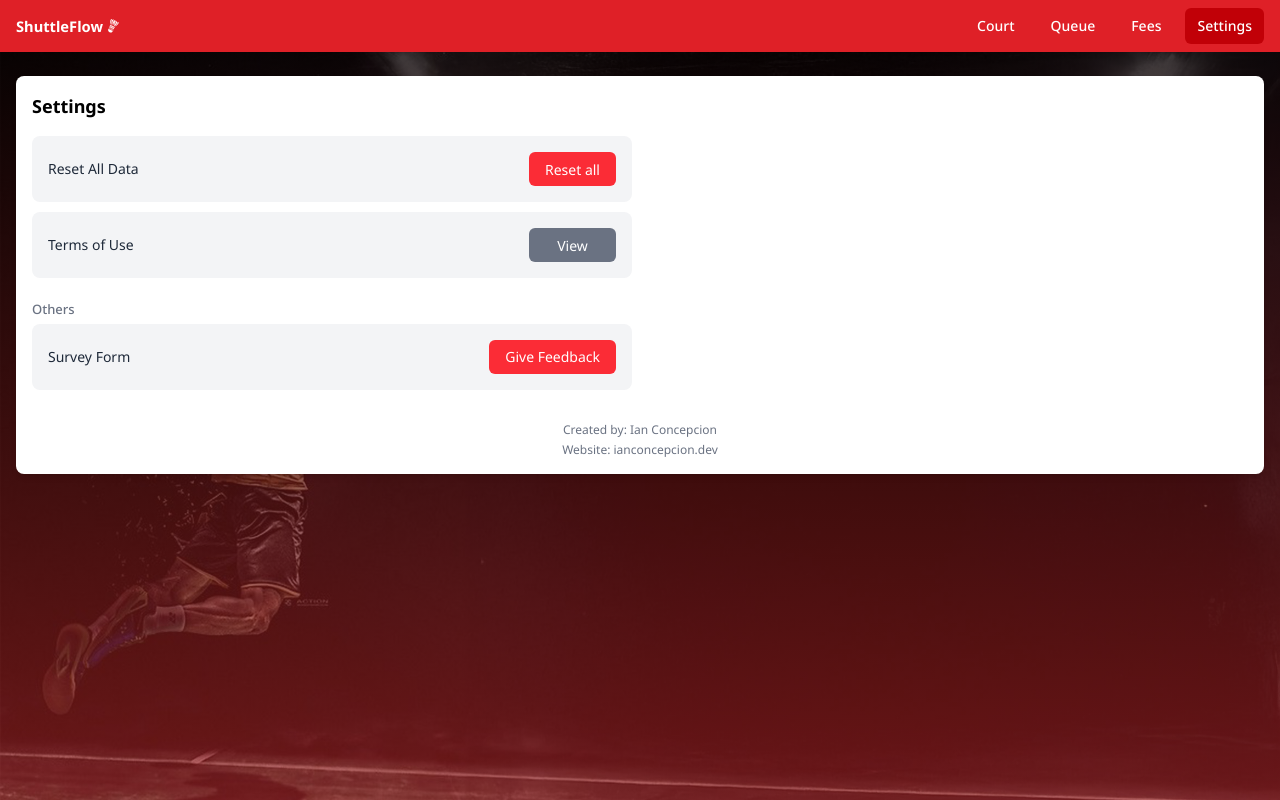
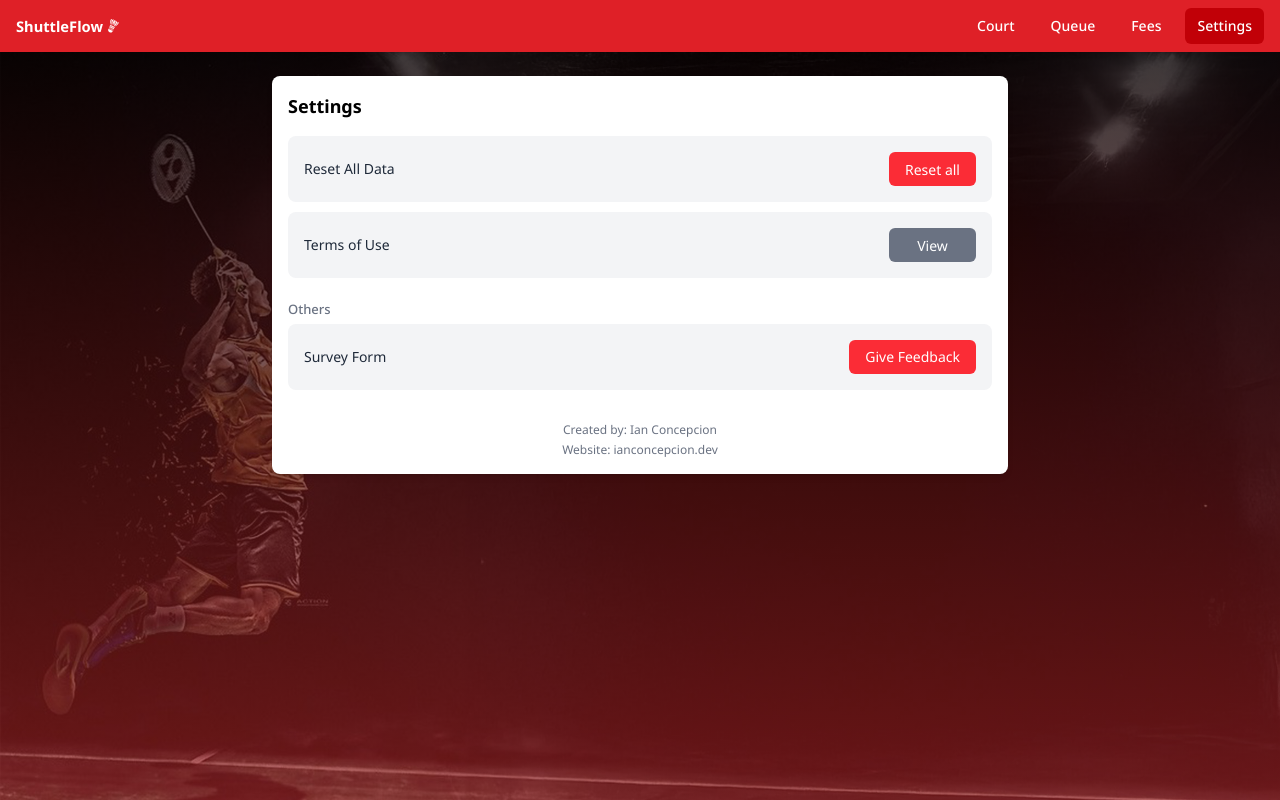
Before and after one commit to christianemmanuel/shuttleflow, a Next.js app: page /settings in a window 1280 px wide. Built offline with nearby package versions, Linux system fonts and the light colour scheme.

Commit message:
add max width on inner page

```diff
--- a/app/fees/page.tsx
+++ b/app/fees/page.tsx
@@ -6,7 +6,7 @@ import FeeManagement from '@/components/fees/FeeManagement';
 
 const page = () => {
   return (
-    <div className='space-y-8 px-3 sm:px-4'>
+    <div className='space-y-8 px-3 sm:px-4 max-w-[768px] m-auto'>
       <FeeConfigCard />
       <FeeManagement />
     </div>
--- a/app/players/page.tsx
+++ b/app/players/page.tsx
@@ -35,7 +35,7 @@ const Queue = () => {
   };
 
   return (
-    <div className='space-y-8 px-3 sm:px-4'>
+    <div className='space-y-8 px-3 sm:px-4 max-w-[768px] m-auto'>
 
       {/* Custom Tab Menu - Updated with third tab */}
       <div className="flex border-b bg-white p-1 h-[45px] rounded-md justify-between items-center mb-0">
--- a/app/settings/page.tsx
+++ b/app/settings/page.tsx
@@ -61,25 +61,25 @@ const Settings = () => {
 
   return (
     <>
-      <div className='space-y-8 px-3 sm:px-4'>
+      <div className='space-y-8 px-3 sm:px-4 max-w-[768px] m-auto'>
         <div className="bg-white p-4 rounded-lg shadow-md mb-5">
           <h3 className="text-lg font-bold mb-4">Settings</h3>
 
-          <div className="grid grid-cols-1 max-w-[600px] gap-4 mb-2.5">
+          <div className="grid grid-cols-1 w-full gap-4 mb-2.5">
             <div className="bg-gray-100 p-4 rounded-lg flex items-center justify-between">
               <p className="text-sm text-gray-800">Reset All Data</p>
               <button onClick={resetAllModal.openModal} type="submit" className="bg-red-500 hover:bg-red-600 text-white py-1 px-4 h-[34px] min-w-[87px] rounded-md cursor-pointer flex items-center justify-center transition relative w-auto">Reset all</button>
             </div>
           </div>
 
-          <div className="grid grid-cols-1 max-w-[600px] gap-4 mb-2.5">
+          <div className="grid grid-cols-1 w-full gap-4 mb-2.5">
             <div className="bg-gray-100 p-4 rounded-lg flex items-center justify-between">
               <p className="text-sm text-gray-800">Terms of Use</p>
               <button type="submit" className="bg-gray-500 hover:bg-gray-600 text-white py-1 px-4 h-[34px] min-w-[87px] rounded-md cursor-pointer flex items-center justify-center transition relative w-auto">View</button>
             </div>
           </div>
 
-          <div className="grid grid-cols-1 max-w-[600px] gap-1 mb-2.5">
+          <div className="grid grid-cols-1 w-full gap-1 mb-2.5">
             <h5 className='text-[13px] font-medium text-gray-500 mt-3'>Others</h5>
             <div className="bg-gray-100 p-4 rounded-lg flex items-center justify-between">
               <p className="text-sm text-gray-800">Survey Form</p>
```
